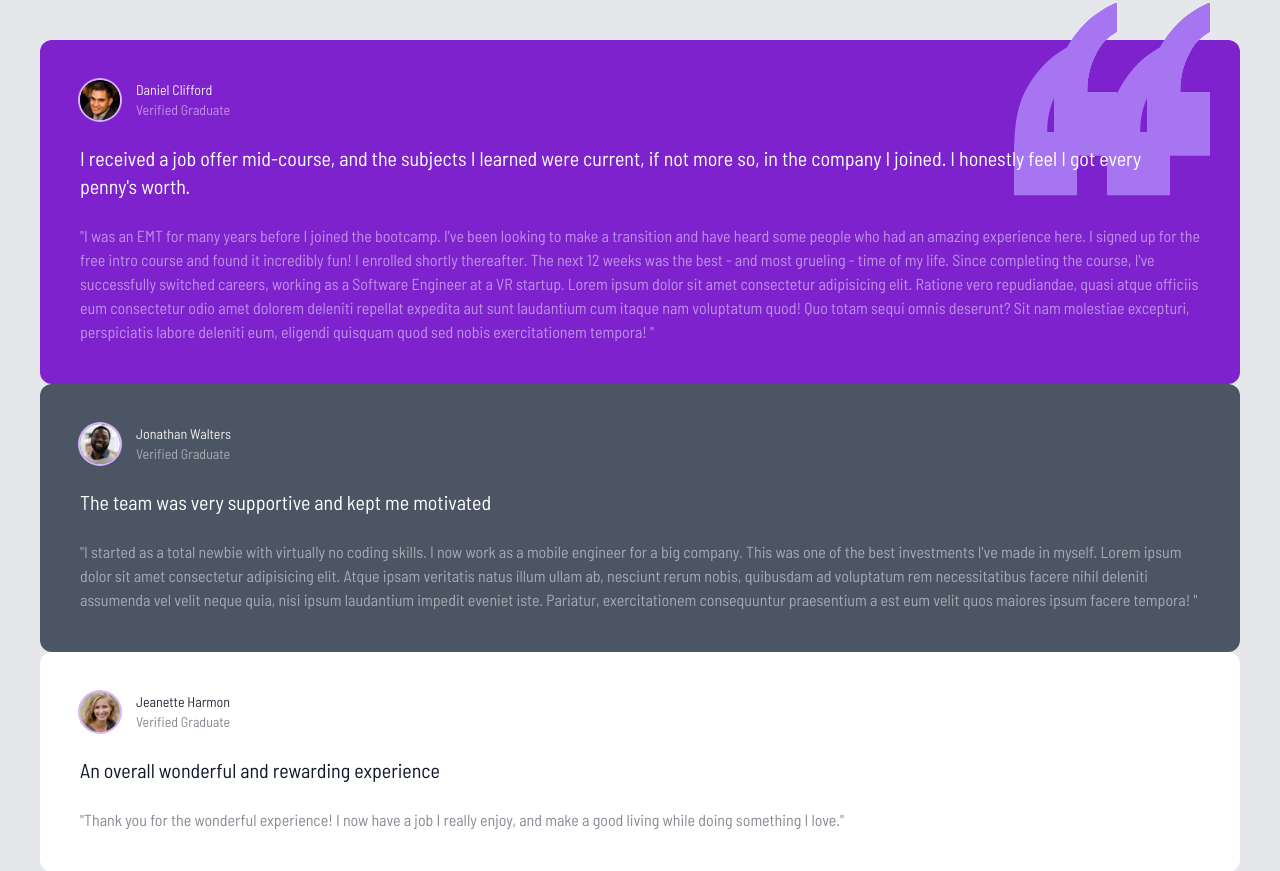
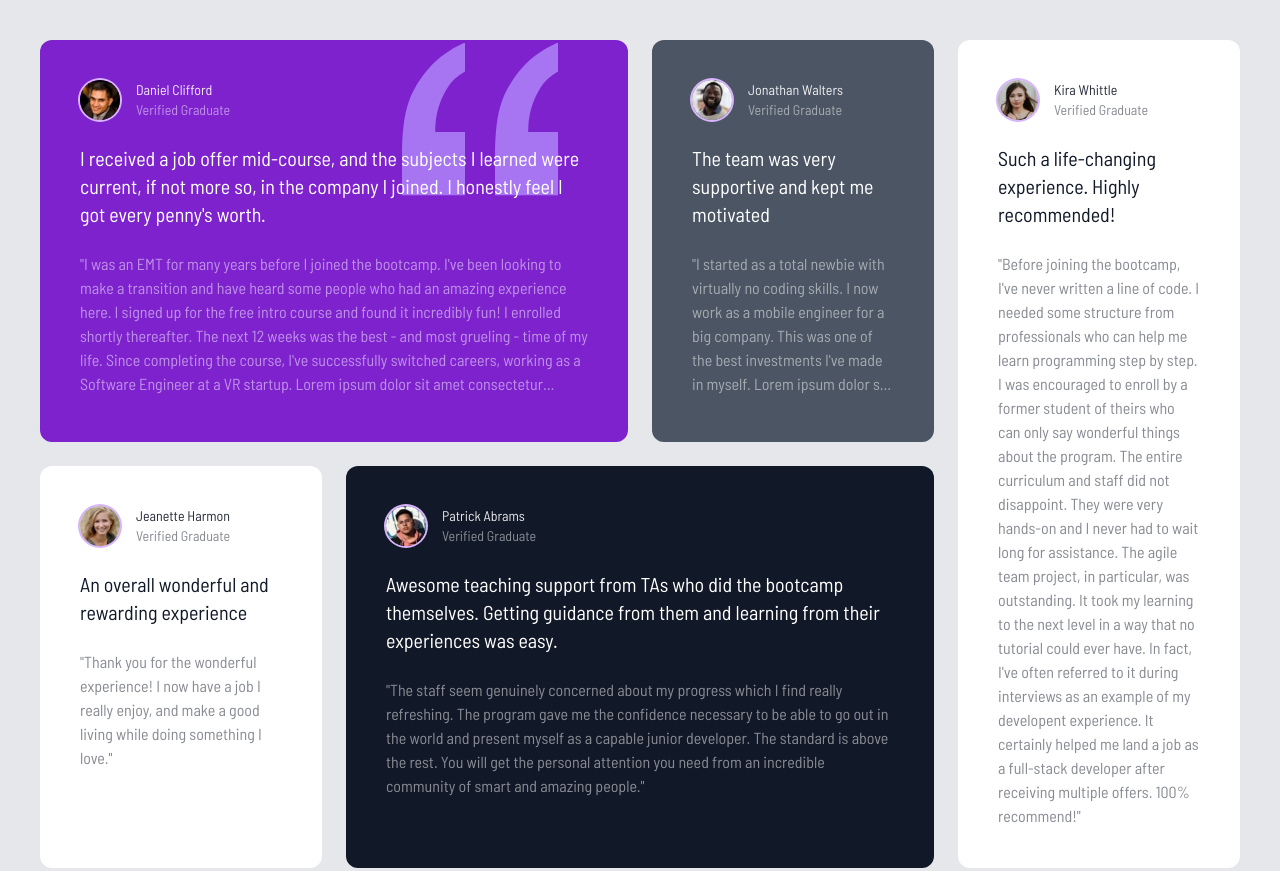
Before and after one commit to Atiqur-Rahman/testimonial-grid, a website: page index.html in a window 1280 px wide. Shown: the top 871 px of the page. Drawn offline with Linux system fonts and the light colour scheme.

Commit message:
grid and line-climp is used

```diff
--- a/index.html
+++ b/index.html
@@ -13,9 +13,9 @@
         <!-- Global Container -->
         <div class="container mx-auto max-w-7xl p-2 md:p-10">
             <!-- Grid Container -->
-            <div class="text-white">
+            <div class="grid grid-cols-1 gap-6 text-white md:grid-cols-4 md:grid-rows-2">
                 <!-- Box 1 -->
-                <div class="relative p-10 rounded-xl bg-purple-700">
+                <div class="relative p-10 rounded-xl bg-purple-700 md:col-span-2">
                     <!-- Quotes Image -->
                     <img src="images/bg-pattern-quotation.svg" alt="" class="absolute top-3 right-10 scale-125 md:top-7 md:right-24 md:scale-150" />
                     <!-- Box Header -->
@@ -30,13 +30,14 @@
                     <p class="relative z-10 mt-6 text-xl">I received a job offer mid-course, and the subjects I learned were current, if not more so, in the company I joined. I honestly feel I got every penny's worth.</p>
 
                     <!-- Small Text -->
-                    <p class="mt-6 opacity-50">"I was an EMT for many years before I joined the bootcamp. I've been looking to make a transition and have heard some people who had an amazing experience here. I signed up for the free intro course and found it incredibly fun! I enrolled shortly thereafter. The next 12 weeks was the best - and most grueling - time of my life. Since completing the course, I've successfully switched careers, working as a Software Engineer at a VR startup. Lorem ipsum dolor sit amet consectetur adipisicing elit. Ratione vero repudiandae, quasi atque officiis eum consectetur odio amet dolorem deleniti repellat expedita aut sunt laudantium cum itaque nam voluptatum quod! Quo totam sequi omnis deserunt? Sit nam molestiae excepturi, perspiciatis labore deleniti eum, eligendi quisquam quod sed nobis exercitationem tempora! "</p>
+                    <p class="mt-6 opacity-50 line-clamp-6">
+                        "I was an EMT for many years before I joined the bootcamp. I've been looking to make a transition and have heard some people who had an amazing experience here. I signed up for the free intro course and found it incredibly fun! I enrolled shortly thereafter. The next 12 weeks was the best - and most grueling - time of my life. Since completing the course, I've successfully switched careers, working as a Software Engineer at a VR startup. Lorem ipsum dolor sit amet consectetur adipisicing elit. Ratione vero repudiandae, quasi atque officiis eum consectetur odio amet dolorem deleniti repellat expedita aut sunt laudantium cum itaque nam voluptatum quod! Quo totam sequi omnis deserunt? Sit nam molestiae excepturi, perspiciatis labore deleniti eum, eligendi quisquam quod sed nobis exercitationem tempora! Lorem, ipsum dolor sit amet consectetur adipisicing elit. Sapiente et consequatur perferendis error unde officia laboriosam sunt iste, quia asperiores, excepturi
+                        animi debitis! Perferendis modi, corporis adipisci accusamus eveniet deleniti soluta quos qui voluptate aspernatur tempore facere delectus sed ipsum vero eaque totam! Quis voluptas magnam debitis veritatis dicta aspernatur. "
+                    </p>
                 </div>
 
                 <!-- Box 2 -->
                 <div class="p-10 rounded-xl bg-gray-600">
-                    <!-- Quotes Image -->
-                    <img src="images/bg-pattern-quotation.svg" alt="" class="absolute top-3 right-10 scale-125 md:top-7 md:right-24 md:scale-150" />
                     <!-- Box Header -->
                     <div class="flex space-x-4">
                         <img src="images/image-jonathan.jpg" alt="" class="w-10 h-10 rounded-full ring-2 ring-purple-300" />
@@ -49,13 +50,11 @@
                     <p class="mt-6 text-xl">The team was very supportive and kept me motivated</p>
 
                     <!-- Small Text -->
-                    <p class="mt-6 opacity-50">"I started as a total newbie with virtually no coding skills. I now work as a mobile engineer for a big company. This was one of the best investments I've made in myself. Lorem ipsum dolor sit amet consectetur adipisicing elit. Atque ipsam veritatis natus illum ullam ab, nesciunt rerum nobis, quibusdam ad voluptatum rem necessitatibus facere nihil deleniti assumenda vel velit neque quia, nisi ipsum laudantium impedit eveniet iste. Pariatur, exercitationem consequuntur praesentium a est eum velit quos maiores ipsum facere tempora! "</p>
+                    <p class="mt-6 opacity-50 line-clamp-6">"I started as a total newbie with virtually no coding skills. I now work as a mobile engineer for a big company. This was one of the best investments I've made in myself. Lorem ipsum dolor sit amet consectetur adipisicing elit. Atque ipsam veritatis natus illum ullam ab, nesciunt rerum nobis, quibusdam ad voluptatum rem necessitatibus facere nihil deleniti assumenda vel velit neque quia, nisi ipsum laudantium impedit eveniet iste. Pariatur, exercitationem consequuntur praesentium a est eum velit quos maiores ipsum facere tempora! "</p>
                 </div>
 
                 <!-- Box 3 -->
-                <div class="hidden p-10 rounded-xl text-gray-900 bg-white">
-                    <!-- Quotes Image -->
-                    <img src="images/bg-pattern-quotation.svg" alt="" class="absolute top-3 right-10 scale-125 md:top-7 md:right-24 md:scale-150" />
+                <div class="hidden p-10 rounded-xl text-gray-900 bg-white md:row-span-2 md:block">
                     <!-- Box Header -->
                     <div class="flex space-x-4">
                         <img src="images/image-kira.jpg" alt="" class="w-10 h-10 rounded-full ring-2 ring-purple-300" />
@@ -73,8 +72,6 @@
 
                 <!-- Box 4 -->
                 <div class="p-10 rounded-xl text-gray-900 bg-white">
-                    <!-- Quotes Image -->
-                    <img src="images/bg-pattern-quotation.svg" alt="" class="absolute top-3 right-10 scale-125 md:top-7 md:right-24 md:scale-150" />
                     <!-- Box Header -->
                     <div class="flex space-x-4">
                         <img src="images/image-jeanette.jpg" alt="" class="w-10 h-10 rounded-full ring-2 ring-purple-300" />
@@ -91,9 +88,7 @@
                 </div>
 
                 <!-- Box 5 -->
-                <div class="p-10 rounded-xl bg-gray-900">
-                    <!-- Quotes Image -->
-                    <img src="images/bg-pattern-quotation.svg" alt="" class="absolute top-3 right-10 scale-125 md:top-7 md:right-24 md:scale-150" />
+                <div class="p-10 rounded-xl bg-gray-900 md:col-span-2">
                     <!-- Box Header -->
                     <div class="flex space-x-4">
                         <img src="images/image-patrick.jpg" alt="" class="w-10 h-10 rounded-full ring-2 ring-purple-300" />
@@ -109,10 +104,8 @@
                     <p class="mt-6 opacity-50">"The staff seem genuinely concerned about my progress which I find really refreshing. The program gave me the confidence necessary to be able to go out in the world and present myself as a capable junior developer. The standard is above the rest. You will get the personal attention you need from an incredible community of smart and amazing people."</p>
                 </div>
 
-                <!-- Box 3 -->
-                <div class="p-10 rounded-xl text-gray-900 bg-white">
-                    <!-- Quotes Image -->
-                    <img src="images/bg-pattern-quotation.svg" alt="" class="absolute top-3 right-10 scale-125 md:top-7 md:right-24 md:scale-150" />
+                <!-- Box 6 -->
+                <div class="p-10 rounded-xl text-gray-900 bg-white md:hidden">
                     <!-- Box Header -->
                     <div class="flex space-x-4">
                         <img src="images/image-kira.jpg" alt="" class="w-10 h-10 rounded-full ring-2 ring-purple-300" />
```
Also changed, not shown: css/style.css.
